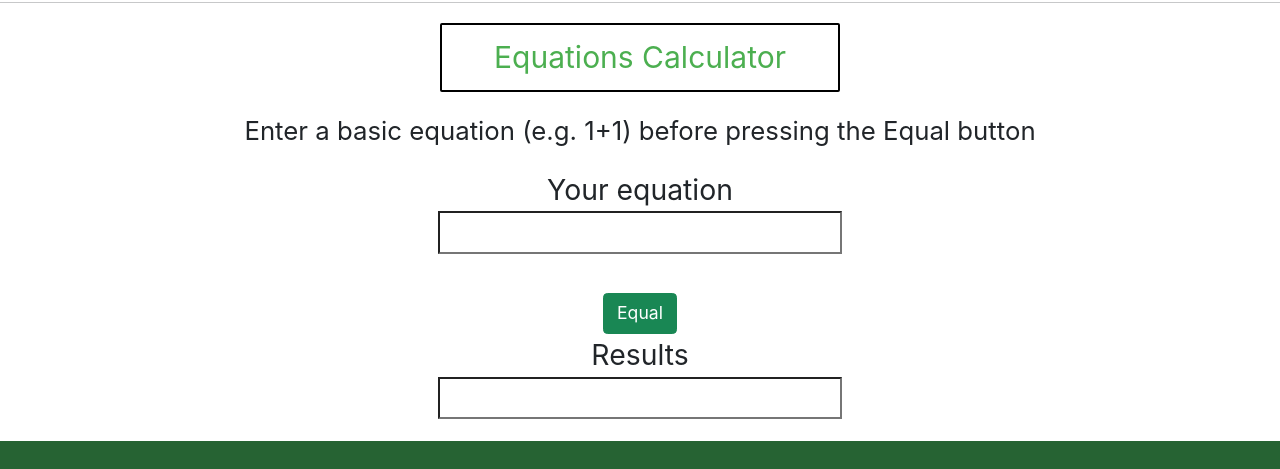
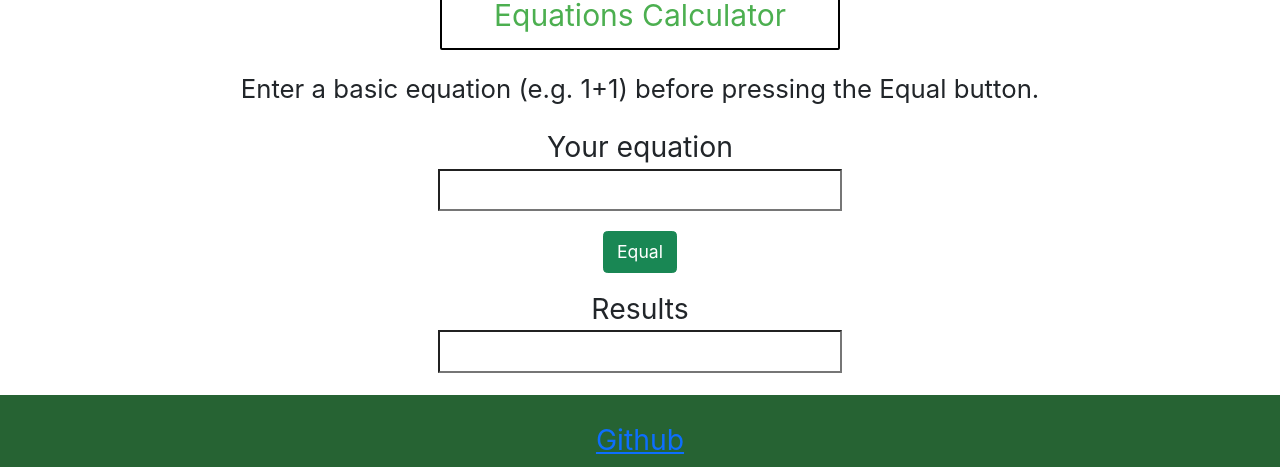
Before and after one commit to tanmichael1/Calculator, a React (Create React App) app: page / in a window 1280 px wide. Shown: the part 1100-1569 px from the top of the page. Built offline with nearby package versions, Linux system fonts and the light colour scheme.

Commit message:
Change styling

```diff
--- a/src/components/basicFormCalculator/BasicFormCalculator.jsx
+++ b/src/components/basicFormCalculator/BasicFormCalculator.jsx
@@ -93,9 +93,7 @@ function BasicFormCalculator() {
       </p>
       <form>
         <label>Enter a number </label> <br />
-        <input type="text" id="num" />
-        <br />
-        <br />
+        <input type="text" id="num" /> <br />
         <button className="btn btn-success" onClick={Add}>
           Add
         </button>
@@ -112,7 +110,6 @@ function BasicFormCalculator() {
           Clear
         </button>
         <br />
-        <br />
         <label>Results </label> <br />
         <input type="text" id="result" value={currentSum} readOnly />
         <br />
--- a/src/components/equationsCalculator/EquationsCalculator.jsx
+++ b/src/components/equationsCalculator/EquationsCalculator.jsx
@@ -4,7 +4,7 @@ import React from "react";
 const Equal = (e) => {
   e.preventDefault();
 
-  const equation = document.querySelector("#num2").value;
+  const equation = document.querySelector("#equation").value;
   var array = equation.split("");
   var arrayLength = array.length;
   var value = array[array.length - 1];
@@ -41,11 +41,13 @@ const Equal = (e) => {
       // if it's an equal sign, use the eval module
       // to evaluate the question ,convert the answer
       // (in number) to String
-      if (document.getElementById("num2").value !== "") {
+      if (document.getElementById("equation").value !== "") {
         var ans = "";
         try {
-          console.log(document.getElementById("num2").value);
-          ans = eval(document.getElementById("num2").value.replace("=", ""));
+          console.log(document.getElementById("equation").value);
+          ans = eval(
+            document.getElementById("equation").value.replace("=", "")
+          );
           console.log(ans);
           document.querySelector("#finalAnswer");
         } catch (err) {
@@ -63,10 +65,12 @@ const Equal = (e) => {
     default: {
       // for every other command, update the answer in the state
       //document.querySelector("#finalAnswer").value = array[0];
-      if (document.getElementById("num2").value !== "") {
+      if (document.getElementById("equation").value !== "") {
         var ans = "";
         try {
-          ans = eval(document.getElementById("num2").value.replace("=", ""));
+          ans = eval(
+            document.getElementById("equation").value.replace("=", "")
+          );
           console.log(ans);
         } catch (err) {
           alert("Maths error");
@@ -91,13 +95,12 @@ class EquationsCalculator extends React.Component {
       <div>
         <div className="calculator-title">Equations Calculator</div>
         <p>
-          Enter a basic equation (e.g. 1+1) before pressing the Equal button
+          Enter a basic equation (e.g. 1+1) before pressing the Equal button.
         </p>
         <form>
           <label>Your equation</label>
           <br />
-          <input type="text" id="num2" />
-          <br />
+          <input type="text" id="equation" />
           <br />
           <button className="btn btn-success" onClick={Equal}>
             Equal
--- a/src/index.css
+++ b/src/index.css
@@ -20,7 +20,43 @@ code {
   font-size: 110%;
 }
 
-/* Calculator title */
+input[type="text"] {
+  text-align: center;
+}
+
+button {
+  margin-top: 20px;
+  margin-bottom: 15px;
+}
+
+/* Headers and footers */
+
+.header {
+  position: center;
+  color: white;
+  text-align: center;
+  width: 100%;
+  padding-top: 3vh;
+  padding-bottom: 6vh;
+  bottom: 0;
+  height: 2.5rem;
+  background-color: #266333;
+}
+
+.footer {
+  position: center;
+  color: white;
+  text-align: center;
+  width: 100%;
+  padding-top: 3vh;
+  padding-bottom: 6vh;
+  margin: -10px auto -100px auto;
+  bottom: 0;
+  height: 2.5rem;
+  background-color: #266333;
+}
+
+/* Calculator titles */
 
 .calculator-title {
   font-size: 30px;
@@ -34,6 +70,8 @@ code {
   border: 2px solid black;
   color: #4caf50;
 }
+
+/* Visual Calculator */
 
 .mainCalc {
   margin: 0px;
@@ -70,28 +108,3 @@ input[type="button"]:active {
   padding: 10px;
   text-align: right;
 }
-
-.header {
-  position: center;
-  color: white;
-  text-align: center;
-  width: 100%;
-  padding-top: 3vh;
-  padding-bottom: 6vh;
-  bottom: 0;
-  height: 2.5rem;
-  background-color: #266333;
-}
-
-.footer {
-  position: center;
-  color: white;
-  text-align: center;
-  width: 100%;
-  padding-top: 3vh;
-  padding-bottom: 6vh;
-  margin: -10px auto -100px auto;
-  bottom: 0;
-  height: 2.5rem;
-  background-color: #266333;
-}
```
